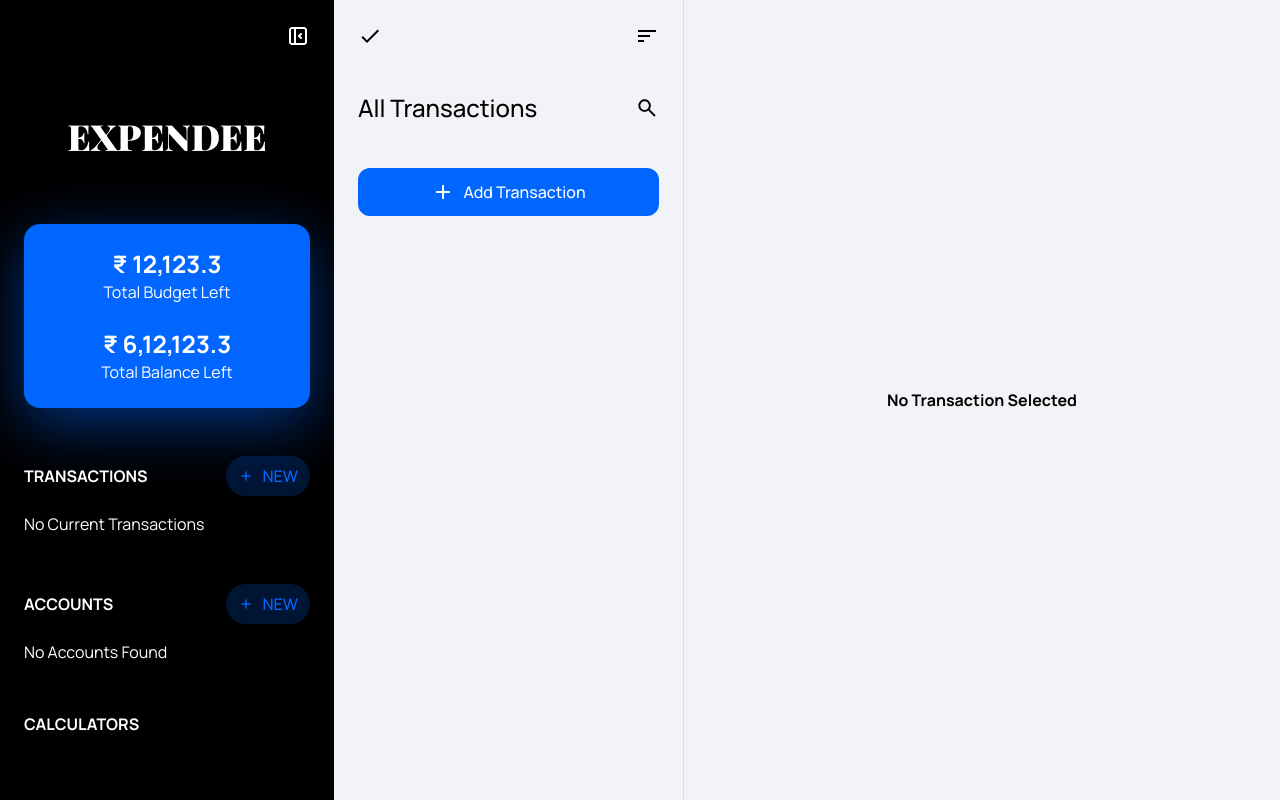
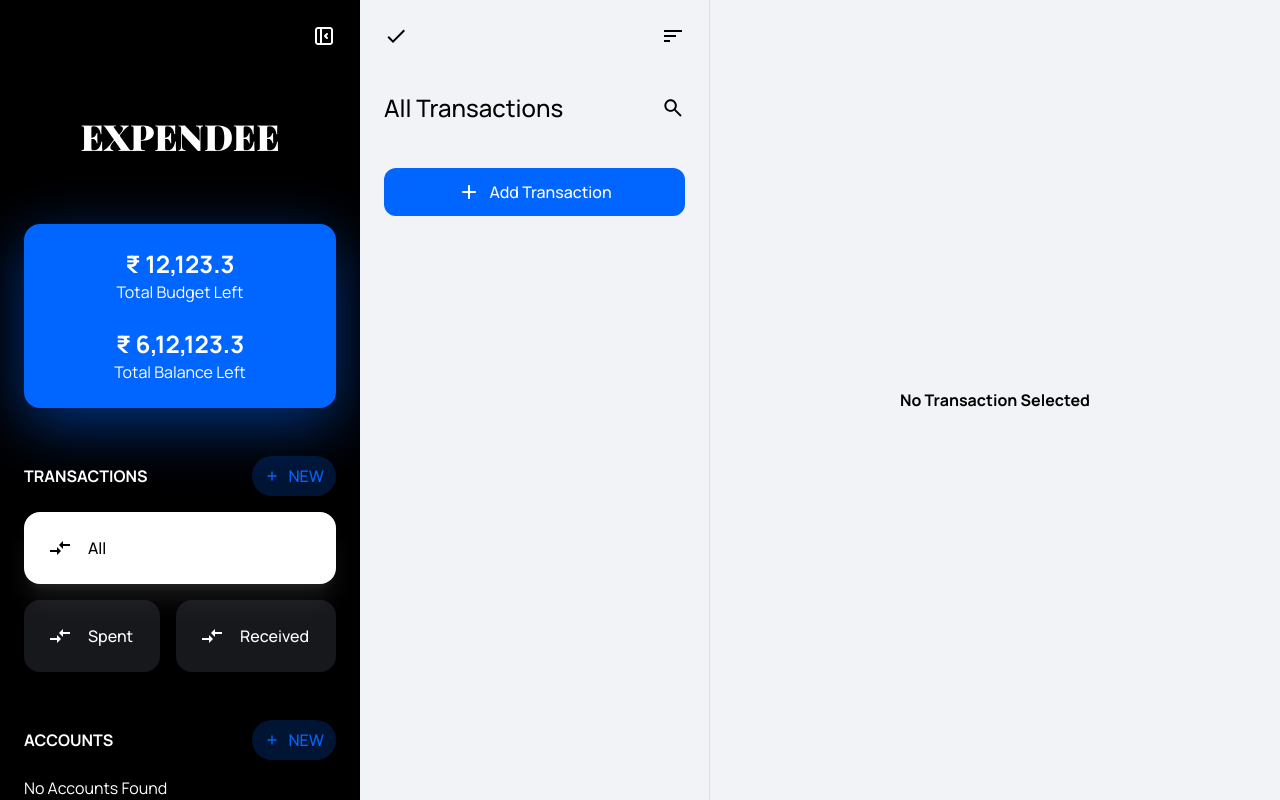
Before and after one commit to FlamingArch/expendee, a React (Vite) app: page / in a window 1280 px wide. Built offline with nearby package versions, Linux system fonts and the light colour scheme; a web font is replaced by a local one.

Commit message:
Added Sidebar Links

```diff
--- a/index.html
+++ b/index.html
@@ -4,10 +4,10 @@
     <meta charset="UTF-8" />
     <link rel="icon" type="image/svg+xml" href="/favicon.svg" />
     <meta name="viewport" content="width=device-width, initial-scale=1.0" />
-    <meta name="description" content="Pandaal: An event ecosystem">
-    <link rel="apple-touch-icon" href="/apple-touch-icon.png" sizes="180x180">
-    <link rel="mask-icon" href="/mask-icon.svg" color="#FFFFFF">
-    <meta name="theme-color" content="#3f4882">
+    <meta name="description" content="Expendee" />
+    <link rel="apple-touch-icon" href="/apple-touch-icon.png" sizes="180x180" />
+    <link rel="mask-icon" href="/mask-icon.svg" color="#FFFFFF" />
+    <meta name="theme-color" content="#000000" />
     <title>Expendee</title>
   </head>
   <body>
--- a/package.json
+++ b/package.json
@@ -4,7 +4,7 @@
   "version": "0.0.0",
   "type": "module",
   "scripts": {
-    "dev": "vite",
+    "dev": "vite --host",
     "build": "tsc && vite build",
     "preview": "vite preview"
   },
--- a/src/main.tsx
+++ b/src/main.tsx
@@ -1,7 +1,8 @@
 import React from "react";
 import ReactDOM from "react-dom/client";
 import App from "./App";
-import "./index.scss";
+import "./styles/index.scss";
+import "./styles/transitions.scss";
 
 ReactDOM.createRoot(document.getElementById("root") as HTMLElement).render(
   <React.StrictMode>
--- a/src/pages/navigation.tsx
+++ b/src/pages/navigation.tsx
@@ -1,9 +1,18 @@
 import { Branding } from "../components/Branding";
 import BudgetInfo from "../components/BudgetInfo";
 import { Button, Sidebar } from "../views";
-import { IconCollapseSidebar, IconPlus } from "../views/Icons";
+import {
+  IconCollapseSidebar,
+  IconCompoundInterest,
+  IconInOut,
+  IconPlus,
+  IconSimpleInterest,
+  IconSplit,
+  IconTips,
+} from "../views/Icons";
 import useAppStore from "../hooks/useAppStore";
 import { AnimatePresence } from "framer-motion";
+import { motion } from "framer-motion";
 
 export default function PageNavigation() {
   const { visible, toggleVisible } = useAppStore((state) => ({
@@ -14,8 +23,13 @@
   return (
     <AnimatePresence>
       {visible ? (
-        <Sidebar.View width={334}>
-          <div className="flex p-3 place-content-center">
+        <Sidebar.View width={360}>
+          <div
+            // animate={{ width: 360 }}
+            // exit={{ width: "0" }}
+            // style={{ width: 0 }}
+            className="flex p-3 place-content-center bg-black bg-opacity-50 "
+          >
             <div className="flex-grow" />
             <Button buttonStyle="toolbar" onClick={toggleVisible}>
               <IconCollapseSidebar className="stroke-white w-6 h-6" />
@@ -40,7 +54,25 @@
               />
             }
           >
-            No Current Transactions
+            <Button
+              buttonStyle="navigationSelected"
+              label="All"
+              Icon={IconInOut}
+            />
+            <div className="flex gap-4 w-full">
+              <Button
+                buttonStyle="navigation"
+                label="Spent"
+                Icon={IconInOut}
+                className="flex-grow"
+              />
+              <Button
+                buttonStyle="navigation"
+                label="Received"
+                Icon={IconInOut}
+                className="flex-grow"
+              />
+            </div>
           </Sidebar.Section>
           <Sidebar.Section
             heading="Accounts"
@@ -57,7 +89,24 @@
           >
             No Accounts Found
           </Sidebar.Section>
-          <Sidebar.Section heading="Calculators" />
+          <Sidebar.Section heading="Calculators">
+            <Button
+              buttonStyle="navigation"
+              Icon={IconSimpleInterest}
+              label="Simple Interest"
+            />
+            <Button
+              buttonStyle="navigation"
+              Icon={IconCompoundInterest}
+              label="Compound Interest"
+            />
+            <Button
+              buttonStyle="navigation"
+              Icon={IconSplit}
+              label="Split Bill"
+            />
+            <Button buttonStyle="navigation" Icon={IconTips} label="Tips" />
+          </Sidebar.Section>
         </Sidebar.View>
       ) : null}
     </AnimatePresence>
--- a/src/pages/transactions.tsx
+++ b/src/pages/transactions.tsx
@@ -13,20 +13,24 @@
     visible: state.navigationVisible,
     toggleVisible: state.toggleNavigation,
   }));
+
   return (
     <div
       style={{ width: 350 }}
       className="bg-[#f2f3f6] dark:bg-black  dark:text-white dark:fill-white text-black border-r-[#ddd] dark:border-r-[#222] border-r flex flex-col"
     >
-      <div className="flex p-3 justify-between items-center">
-        <div className="flex">
-          {!visible && (
-            <Button buttonStyle="toolbar" onClick={toggleVisible}>
-              <IconCollapseSidebar className="stroke-black dark:stroke-white" />
-            </Button>
-          )}
-          <Button buttonStyle="toolbar" Icon={IconTick} />
-        </div>
+      <div className="flex p-3 items-center">
+        {!visible && (
+          <Button
+            buttonStyle="toolbar"
+            onClick={toggleVisible}
+            className="slideInLeft"
+          >
+            <IconCollapseSidebar className="stroke-black dark:stroke-white" />
+          </Button>
+        )}
+        <Button buttonStyle="toolbar" Icon={IconTick}></Button>
+        <div className="flex-grow" />
         <Button buttonStyle="toolbar" Icon={IconSort} />
       </div>
       <div className="flex p-3 justify-between items-center">
--- a/src/views/Button.tsx
+++ b/src/views/Button.tsx
@@ -6,6 +6,8 @@
 type ButtonStyles =
   | "sidebar"
   | "toolbar"
+  | "navigation"
+  | "navigationSelected"
   | "primary"
   | "secondary"
   | "emphasis";
@@ -15,7 +17,8 @@
   label?: string;
   buttonStyle?: ButtonStyles;
   children?: React.ReactNode;
-} & Omit<React.ComponentProps<"button">, "children">;
+  className?: string;
+} & Omit<Omit<React.ComponentProps<"button">, "children">, "children">;
 
 const buttonStyles = {
   sidebar: {
@@ -33,6 +36,16 @@
       "bg-accent rounded-xl p-3 flex items-center justify-center text-white gap-2 font-medium",
     icon: "w-6 h-6 fill-white",
   },
+  navigation: {
+    button:
+      "flex items-center fill-white text-white font-medium bg-[#72798D] bg-opacity-20 p-6 gap-4 hover:bg-opacity-30 rounded-2xl",
+    icon: "w-6 h-6",
+  },
+  navigationSelected: {
+    button:
+      "flex items-center fill-black text-black font-medium bg-white p-6 gap-4 rounded-2xl shadow-[#AAA2] shadow-xl",
+    icon: "w-6 h-6",
+  },
 };
 
 function getButtonStyles(style?: ButtonStyles) {
@@ -41,6 +54,10 @@
       return buttonStyles.sidebar;
     case "toolbar":
       return buttonStyles.toolbar;
+    case "navigation":
+      return buttonStyles.navigation;
+    case "navigationSelected":
+      return buttonStyles.navigationSelected;
     case "primary":
     default:
       return buttonStyles.primary;
@@ -52,12 +69,13 @@
   label,
   buttonStyle,
   children,
+  className,
   ...rest
 }: ButtonProps) {
   const styles = getButtonStyles(buttonStyle);
 
   return (
-    <button className={styles.button} {...rest}>
+    <button className={`${styles.button} ${className}`} {...rest}>
       {Icon && <Icon className={styles.icon} />}
       {label}
       {children}
--- a/src/views/Icons.tsx
+++ b/src/views/Icons.tsx
@@ -83,3 +83,80 @@
     </svg>
   );
 }
+
+export function IconInOut({ className }: IconProps) {
+  return (
+    <svg
+      width="24"
+      height="24"
+      viewBox="0 0 24 24"
+      className={className}
+      xmlns="http://www.w3.org/2000/svg"
+    >
+      <path d="M9.01 14H2V16H9.01V19L13 15L9.01 11V14ZM14.99 13V10H22V8H14.99V5L11 9L14.99 13Z" />
+    </svg>
+  );
+}
+
+export function IconSimpleInterest({ className }: IconProps) {
+  return (
+    <svg
+      width="24"
+      height="24"
+      viewBox="0 0 24 24"
+      className={className}
+      xmlns="http://www.w3.org/2000/svg"
+    >
+      <path d="M12 2C6.5 2 2 6.5 2 12C2 17.5 6.5 22 12 22C17.5 22 22 17.5 22 12C22 6.5 17.5 2 12 2ZM8.83 7.05C9.81 7.05 10.6 7.84 10.6 8.83C10.6 9.81 9.81 10.6 8.83 10.6C7.84 10.6 7.05 9.81 7.05 8.83C7.05 7.84 7.84 7.05 8.83 7.05ZM15.22 17C14.24 17 13.45 16.2 13.45 15.22C13.45 14.24 14.24 13.45 15.22 13.45C16.2 13.45 17 14.24 17 15.22C17 16.2 16.2 17 15.22 17ZM8.5 17.03L7 15.53L15.53 7L17.03 8.5L8.5 17.03Z" />
+    </svg>
+  );
+}
+
+export function IconCompoundInterest({ className }: IconProps) {
+  return (
+    <svg
+      width="24"
+      height="24"
+      viewBox="0 0 24 24"
+      className={className}
+      xmlns="http://www.w3.org/2000/svg"
+    >
+      <g clip-path="url(#clip0_802_210)">
+        <path d="M20.0399 8.70994V3.99994H15.3399L11.9999 0.689941L8.70994 3.99994H3.99994V8.70994L0.689941 11.9999L3.99994 15.3399V20.0399H8.70994L11.9999 23.3499L15.3399 20.0399H20.0399V15.3399L23.3499 11.9999L20.0399 8.70994ZM8.82994 7.04994C9.80994 7.04994 10.5999 7.83994 10.5999 8.82994C10.5999 9.29937 10.4135 9.74958 10.0815 10.0815C9.74958 10.4135 9.29937 10.5999 8.82994 10.5999C7.83994 10.5999 7.04994 9.80994 7.04994 8.82994C7.04994 7.83994 7.83994 7.04994 8.82994 7.04994ZM15.2199 16.9999C14.2399 16.9999 13.4499 16.1999 13.4499 15.2199C13.4499 14.7505 13.6364 14.3003 13.9684 13.9684C14.3003 13.6364 14.7505 13.4499 15.2199 13.4499C16.1999 13.4499 16.9999 14.2399 16.9999 15.2199C16.9999 15.692 16.8124 16.1448 16.4786 16.4786C16.1448 16.8124 15.692 16.9999 15.2199 16.9999ZM8.49994 17.0299L6.99994 15.5299L15.5299 6.99994L17.0299 8.49994L8.49994 17.0299Z" />
+      </g>
+      <defs>
+        <clipPath id="clip0_802_210">
+          <rect width="24" height="24" fill="white" />
+        </clipPath>
+      </defs>
+    </svg>
+  );
+}
+
+export function IconSplit({ className }: IconProps) {
+  return (
+    <svg
+      width="24"
+      height="24"
+      viewBox="0 0 24 24"
+      className={className}
+      xmlns="http://www.w3.org/2000/svg"
+    >
+      <path d="M14 4L16.29 6.29L13.41 9.17L14.83 10.59L17.71 7.71L20 10V4M10 4H4V10L6.29 7.71L11 12.41V20H13V11.59L7.71 6.29" />
+    </svg>
+  );
+}
+
+export function IconTips({ className }: IconProps) {
+  return (
+    <svg
+      width="24"
+      height="24"
+      viewBox="0 0 24 24"
+      className={className}
+      xmlns="http://www.w3.org/2000/svg"
+    >
+      <path d="M16 12C18.76 12 21 9.76 21 7C21 4.24 18.76 2 16 2C13.24 2 11 4.24 11 7C11 9.76 13.24 12 16 12ZM21.45 17.6C21.06 17.2 20.57 17 20 17H13L10.92 16.27L11.25 15.33L13 16H15.8C16.15 16 16.43 15.86 16.66 15.63C16.89 15.4 17 15.12 17 14.81C17 14.27 16.74 13.9 16.22 13.69L8.95001 11H7.00001V20L14 22L22.03 19C22.04 18.47 21.84 18 21.45 17.6ZM5.00001 11H0.984009V22H5.00001V11Z" />
+    </svg>
+  );
+}
--- a/src/views/Sidebar.tsx
+++ b/src/views/Sidebar.tsx
@@ -3,6 +3,7 @@
 type ViewProps = {
   children: React.ReactNode;
   width?: React.CSSProperties["width"];
+  className?: string;
 };
 
 type HeaderProps = {
@@ -11,15 +12,20 @@
   children?: React.ReactNode;
 };
 
-function View({ children, width }: ViewProps) {
+function View({ children, width, className }: ViewProps) {
   return (
     <motion.div
       animate={{ width: width }}
       exit={{ width: "0" }}
       style={{ width: 0 }}
-      className="flex flex-col items-end dark:border-r-[#222] dark:border-r"
+      className="items-end dark:border-r-[#222] dark:border-r "
     >
-      <div style={{ minWidth: width }}>{children}</div>
+      <div
+        style={{ minWidth: width }}
+        className={"flex flex-col overflow-scroll h-full " + className}
+      >
+        {children}
+      </div>
     </motion.div>
   );
 }
```
Also changed, not shown: src/styles/transitions.scss (added, +121 -0 lines), src/styles/index.scss (renamed from src/index.scss).
